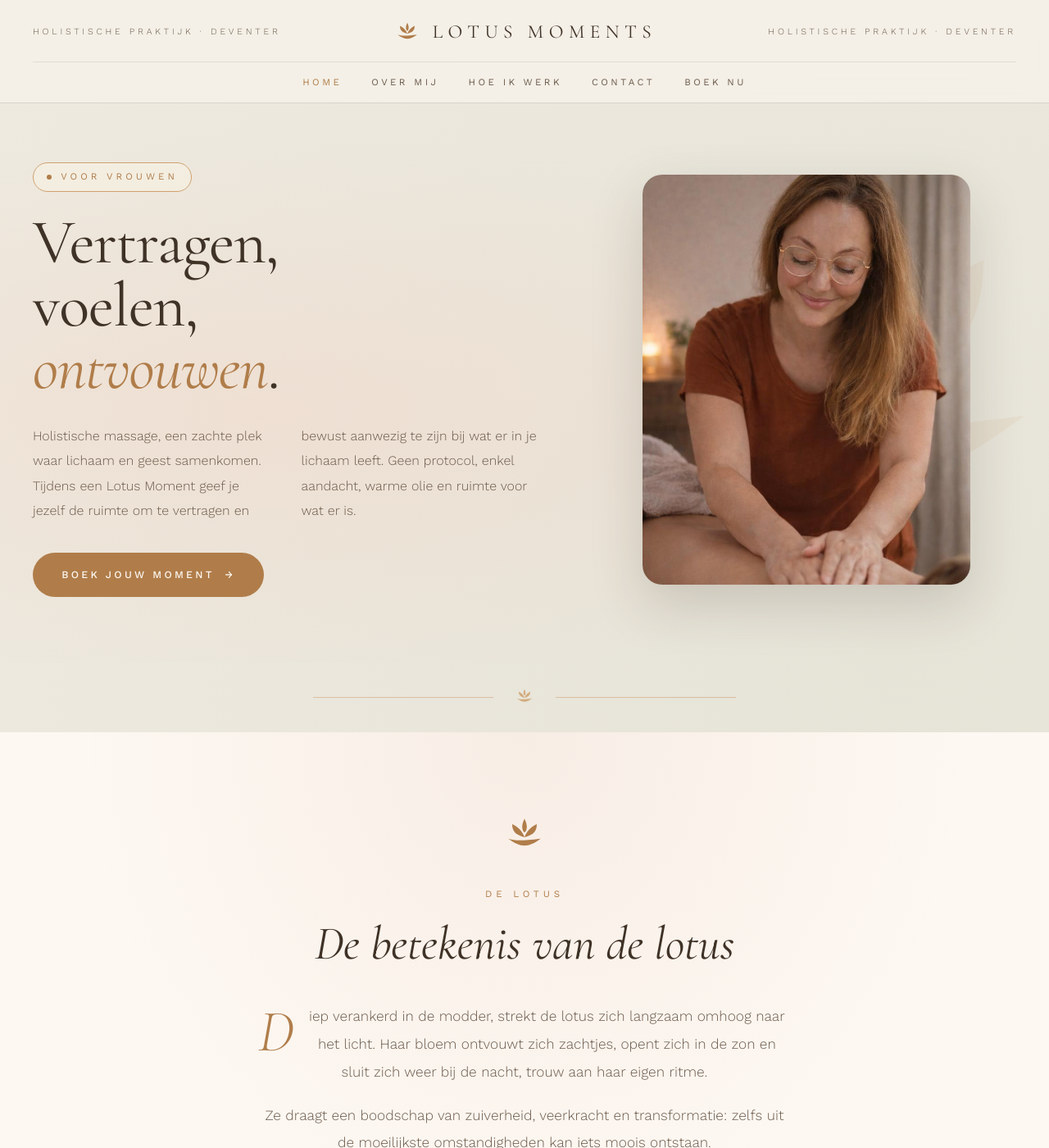
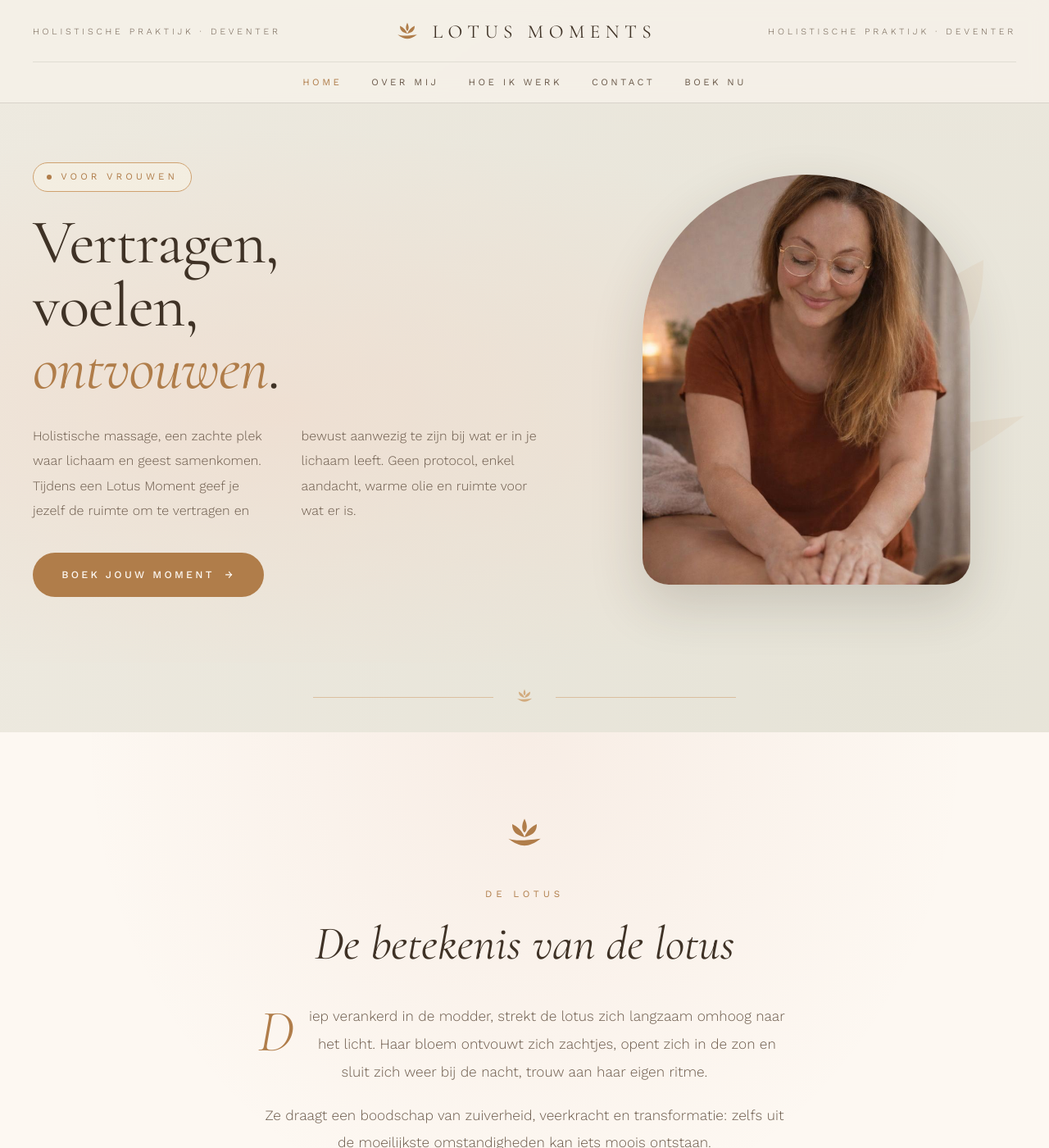
Before and after one commit to LotusMoments/website, a Jekyll site: the page built from index.md, in a window 1280 px wide and 1400 px high. Shown: the whole window at 82% size. Built offline with Jekyll 4.4.1, drawn with Linux system fonts in a browser that asks for light colours.

Commit message:
Herstel boogvorm hero-foto

```diff
--- a/assets/css/style.css
+++ b/assets/css/style.css
@@ -294,7 +294,7 @@ img {
   width: 100%;
   max-width: 400px;
   aspect-ratio: 4 / 5;
-  border-radius: 24px;
+  border-radius: 200px 200px 32px 32px;
   overflow: hidden;
   box-shadow: 0 24px 64px rgba(63, 50, 38, .18);
   background-size: 103%;
@@ -1419,7 +1419,7 @@ img {
   .hero-img-inner {
     max-width: 260px;
     aspect-ratio: 3 / 4;
-    border-radius: 20px;
+    border-radius: 130px 130px 20px 20px;
   }
 
   .contact-cards {
```
